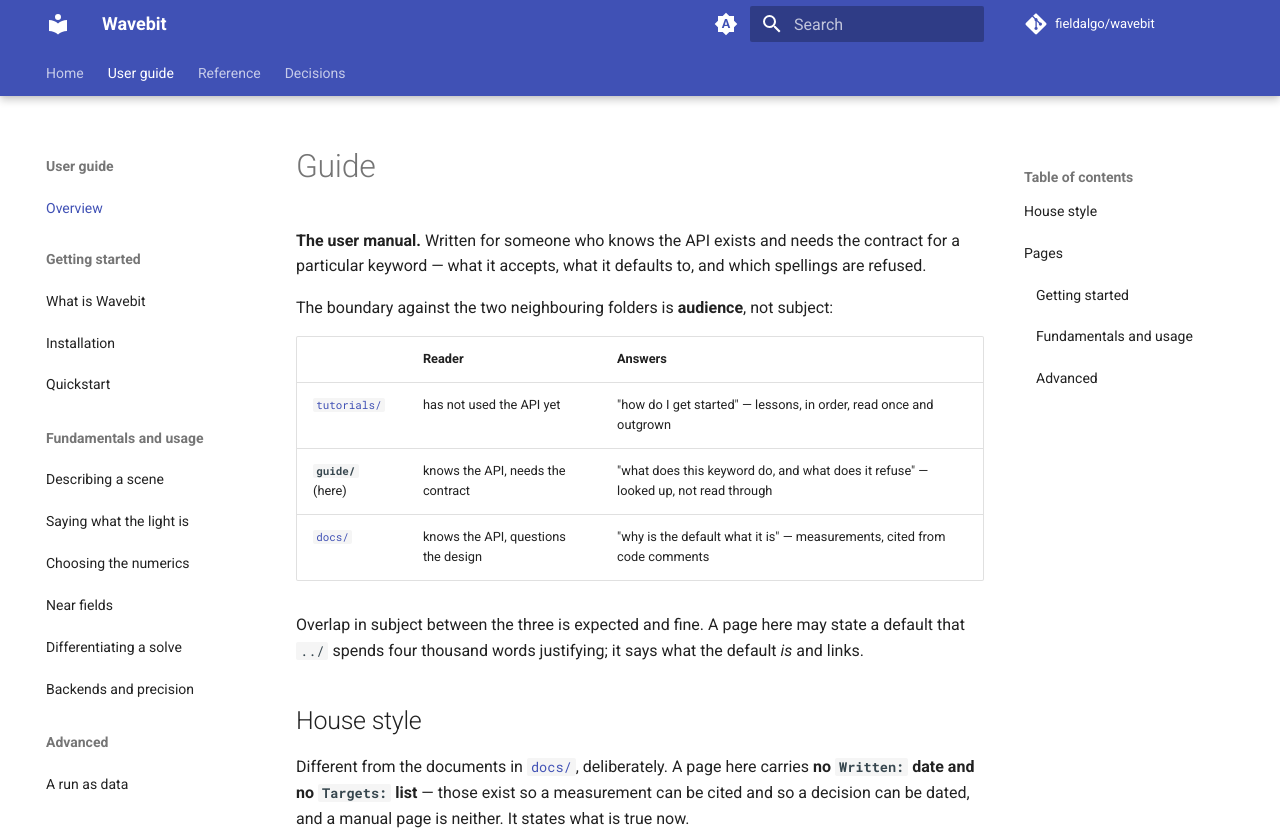
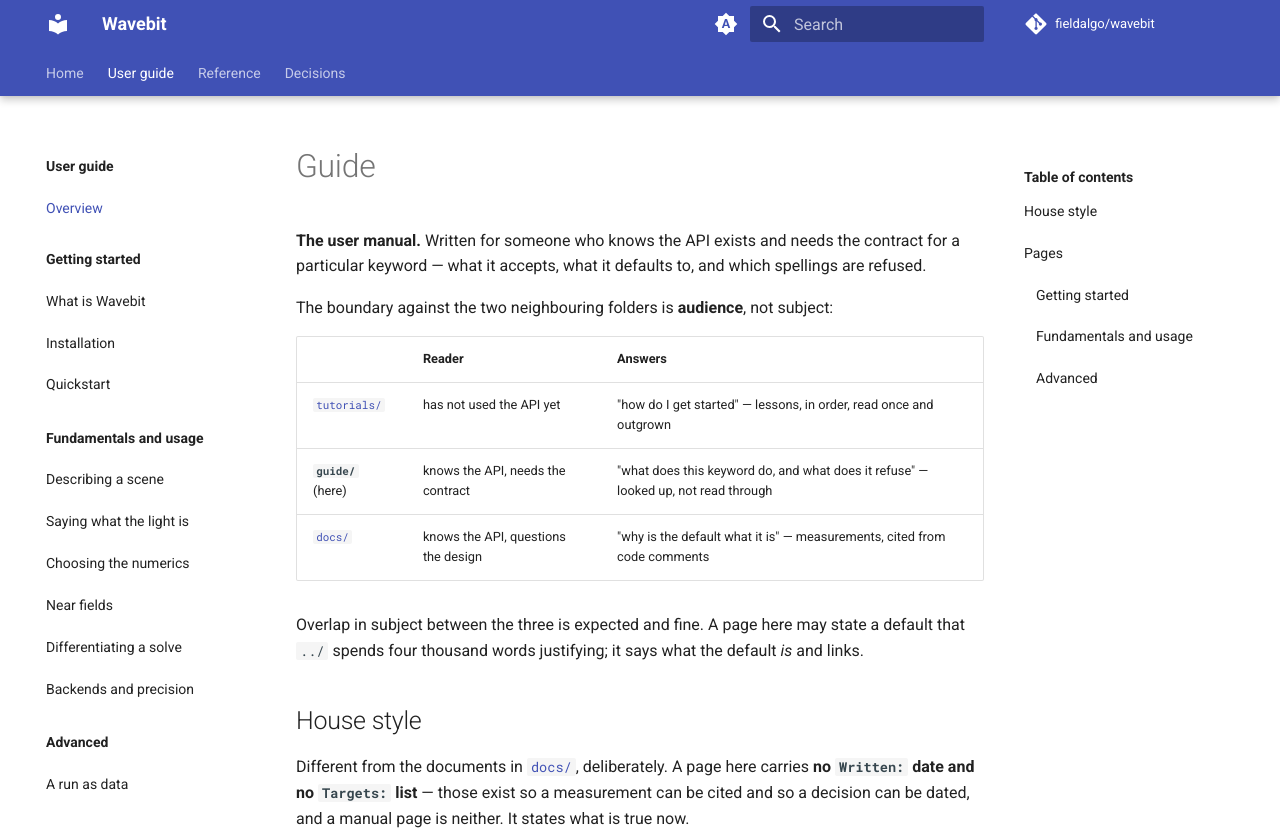
Before and after one commit to fieldalgo/wavebit, an MkDocs documentation site: the page built from docs/guide/README.md, in a window 1280 px wide. Shown: the top 836 px of the page. Built offline with MkDocs 1.6.1 and Material for MkDocs 9.7.7, drawn with Linux system fonts in a browser that asks for light colours; comment, search, counter and statistics services are not loaded.

Commit message:
docs: the section headings were fainter than the links under them
Caught from a screenshot: the sidebar's group labels read as the *least* important thing in
the column. Measured, they were -- 56% opacity against the items' 82%, so the label naming a
group was dimmer than its own contents. PyData runs it the other way, heading rgb(34,40,50)
against items rgb(72,86,107) on white, the heading being the darkest thing there.

Now `--md-default-fg-color`, which is the items' own colour, so the headings are no longer
the faint ones; weight 600 against the links' 400 carries the rest.

`!important` because the theme's declaration has it. That was worth establishing rather than
assuming: an inline `style="color:red"` set on the element did not win either, and only
`!important` beats an inline style -- so this is a priority conflict and not a specificity
one, and raising specificity would not have fixed it.

One difference from PyData remains and is a theme limitation rather than an oversight: its
headings are *brighter* than its items, and Material's scale has no token above the one the
items already use. Matching that exactly would mean hardcoding a colour per scheme.

Co-Authored-By: Claude Opus 5 <noreply@anthropic.com>

```diff
--- a/docs/stylesheets/extra.css
+++ b/docs/stylesheets/extra.css
@@ -23,11 +23,20 @@
  * so they get the air above them that separates one group from the next rather than sitting
  * flush against the last link of the previous one. They are 400 by default here, the same
  * weight as the links under them, which is what makes the sidebar read as one long list --
- * PyData sets 600, and that is the number below. */
+ * PyData sets 600, and that is the number below.
+ *
+ * Contrast was the other half, and it was *inverted*: the heading sat at 56% opacity against
+ * the items' 82%, so the label naming a group was fainter than its own contents. PyData runs
+ * it the other way -- heading rgb(34,40,50) against items rgb(72,86,107) on white, the
+ * heading being the darkest thing in the column. */
 .md-nav__item--section > .md-nav__link,
 .md-nav__title {
   margin-top: 0.9rem;
   font-weight: 600;
+  /* `!important` because the theme's own declaration carries it, and an override without it
+   * loses -- an inline `style="color:red"` on the element did not win either, which is what
+   * identified the priority rather than a specificity problem. */
+  color: var(--md-default-fg-color) !important;
 }
 
 .md-nav__item--section:first-child > .md-nav__link {
```
